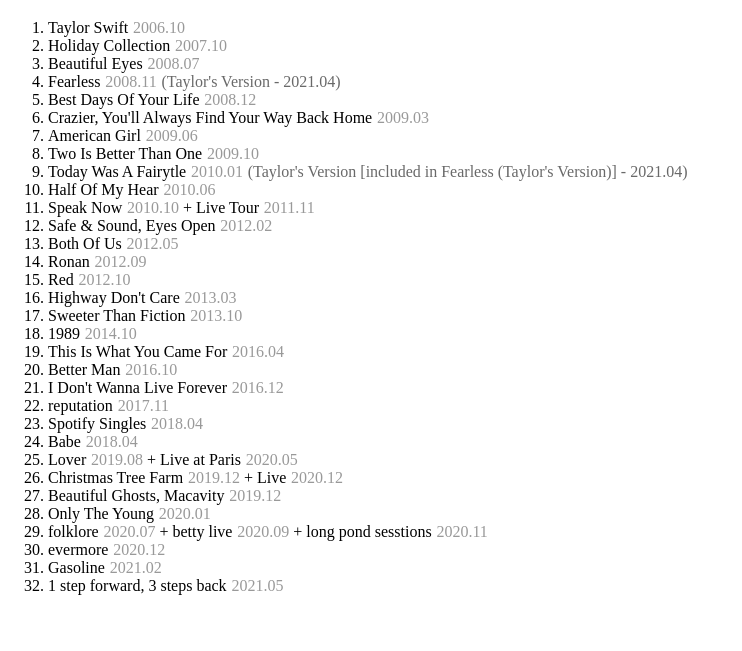
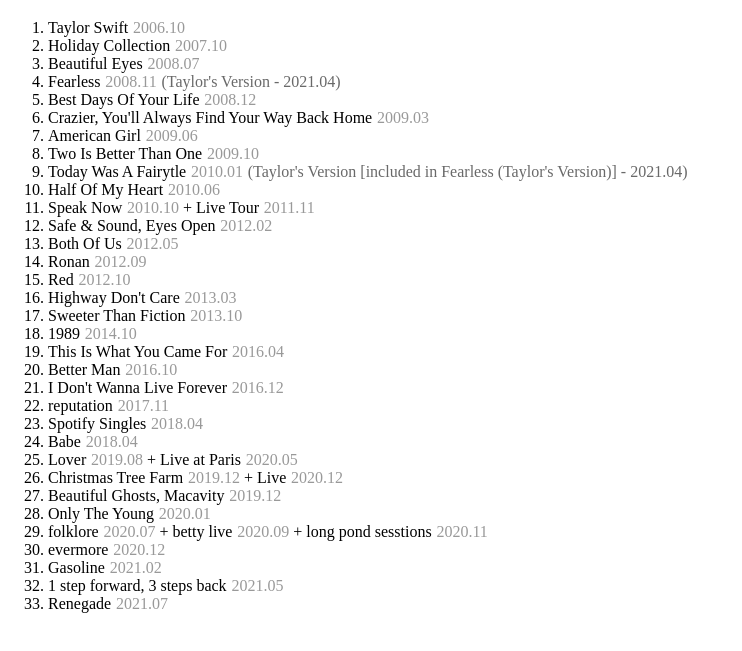
Before and after one commit to sunnybyeon/Taylor-Swift-Songs, a plain HTML site: page index.html in a window 1280 px wide. Shown: the part 61-712 px from the top of the page, without its empty margins (0-742 px from the left). Drawn offline with Linux system fonts and the light colour scheme.

Commit message:
2021.07.02 update

```diff
--- a/index.html
+++ b/index.html
@@ -27,7 +27,7 @@
             <li>American Girl<span class="date">2009.06</span></li>
             <li>Two Is Better Than One<span class="date">2009.10</span></li>
             <li>Today Was A Fairytle<span class="date">2010.01</span><span class="tv">(Taylor's Version [included in Fearless (Taylor's Version)] - 2021.04)</span></li>
-            <li>Half Of My Hear<span class="date">2010.06</span></li>
+            <li>Half Of My Heart<span class="date">2010.06</span></li>
             <li>Speak Now<span class="date">2010.10</span> + Live Tour<span class="date">2011.11</span></li>
             <li>Safe &amp; Sound, Eyes Open<span class="date">2012.02</span></li>
             <li>Both Of Us<span class="date">2012.05</span></li>
@@ -50,6 +50,7 @@
             <li>evermore<span class="date">2020.12</span></li>
             <li>Gasoline<span class="date">2021.02</span></li>
             <li>1 step forward, 3 steps back<span class="date">2021.05</span></li>
+            <li>Renegade<span class="date">2021.07</span></li>
         </ol>
     </body>
 </html>
```
